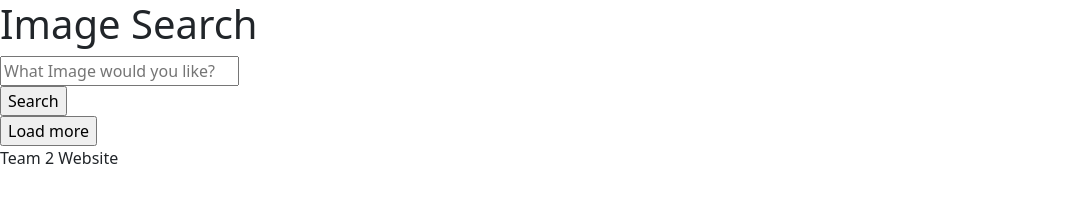
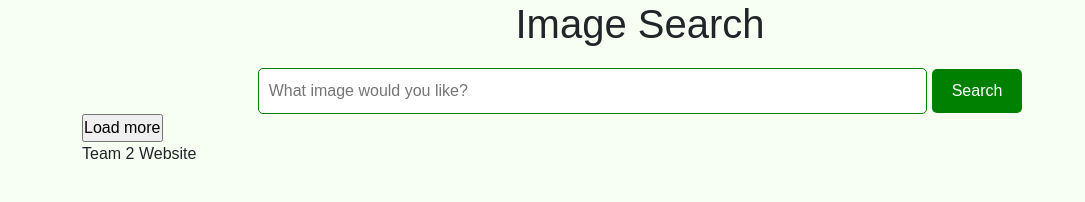
Before and after one commit to tlg-24-05-visa-sde-2/24-05-Javascript-project-Team--2, a plain HTML site: page index.html in a window 1280 px wide. Shown: the whole page, without its empty margins (0-1085 px from the left). Drawn offline with nearby package versions, Linux system fonts and the light colour scheme.

Commit message:
Added comments to HTML and added styles to CSS

```diff
--- a/CSS/style.css
+++ b/CSS/style.css
@@ -0,0 +1,47 @@
+* {
+  box-sizing: border-box;
+  margin: 0;
+  padding: 0;
+}
+
+body {
+  background-color: #f7fef2;
+  font-family: Arial, Helvetica, sans-serif;
+}
+
+.d-flex {
+  max-width: 1200px;
+  margin: 0 auto;
+  padding: 20px;
+  justify-content: center;
+  align-items: center;
+}
+
+/* Header Styling */
+.header {
+  text-align: center;
+}
+
+/* Search Bar Styling */
+.search-bar input[type="text"] {
+  width: 60%;
+  padding: 10px;
+  font-size: 16px;
+  border-radius: 5px;
+  border: 1px solid green;
+}
+
+.search-bar {
+  margin-top: 20px;
+  text-align: center;
+}
+
+.search-bar input[type="submit"] {
+  padding: 10px 20px;
+  font-size: 16px;
+  background-color: green;
+  color: #fff;
+  border: none;
+  border-radius: 5px;
+  cursor: pointer;
+}
--- a/index.html
+++ b/index.html
@@ -3,25 +3,34 @@
   <head>
     <meta charset="UTF-8" />
     <meta name="viewport" content="width=device-width, initial-scale=1.0" />
+
+   <!-- BOOTSTRAP CSS -->
+
+    <link href="https://cdn.jsdelivr.net/npm/bootstrap@5.3.3/dist/css/bootstrap.min.css" rel="stylesheet" integrity="sha384-QWTKZyjpPEjISv5WaRU9OFeRpok6YctnYmDr5pNlyT2bRjXh0JMhjY6hW+ALEwIH" crossorigin="anonymous">
+
+    <!-- OUR CUSTOM CSS -->
+
     <link rel="stylesheet" href="./CSS/style.css" />
-    <link href="https://cdn.jsdelivr.net/npm/bootstrap@5.3.3/dist/css/bootstrap.min.css" rel="stylesheet" integrity="sha384-QWTKZyjpPEjISv5WaRU9OFeRpok6YctnYmDr5pNlyT2bRjXh0JMhjY6hW+ALEwIH" crossorigin="anonymous">
+
+    <!-- OUR CUSTOM JS -->
+
     <script defer asynch src="./js/script.js"></script>
+
     <title>Document</title>
   </head>
     <body>
-    <h1>Image Search</h1>
-    <div id="container">
-        <section id="Image_search">
-                          <form>
-                                <input
-                  type="text"
-                  id="destination_input"
-                  placeholder="What Image would you like?"
-                  required
-                />
-                </form>
-                <input id="Image_search" type="submit" value="Search" />
-    </div>
+      <div class="container">
+        <header class="header">
+            <h1>Image Search</h1>
+        </header>
+
+        <div class="search-bar">
+            <form>
+                <input type="text" id="destination_input" placeholder="What image would you like?" required>
+                <input type="submit" id="image_search_button" value="Search">
+            </form>
+        </div>
+
     <input id="Image_search" type="submit" value="Load more" />
   </body>
   <footer><a>Team 2 Website</a></footer>
```
